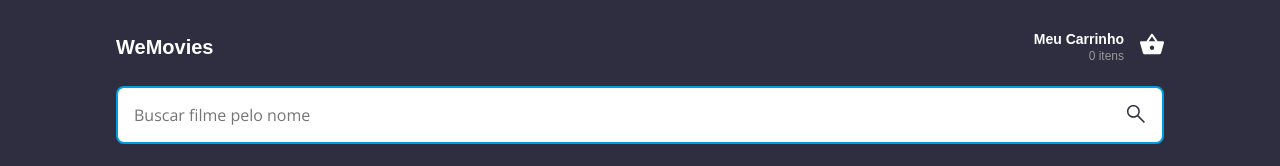
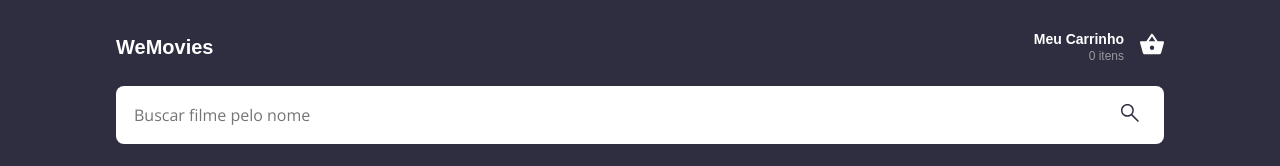
Before and after one commit to lucasfontinele/wefit-reactjs-challenge, a React (Vite) app: page / in a window 1280 px wide. Shown: the top 166 px of the page. Built offline with nearby package versions, Linux system fonts and the light colour scheme; data requests are answered from the project's data file.

Commit message:
chore: some changes

```diff
--- a/src/features/home/components/Search/index.tsx
+++ b/src/features/home/components/Search/index.tsx
@@ -1,14 +1,19 @@
-import { InputHTMLAttributes } from "react"
+import { ComponentProps } from "react"
 import SearchIcon from "../../../../shared/assets/icons/Search"
 import styles from "./styles.module.scss"
 
-export function Search({ ...props }: InputHTMLAttributes<HTMLInputElement>) {
+interface SearchProps extends ComponentProps<'input'> {
+  onSubmit: () => void;
+}
+
+export function Search({ onSubmit, ...props }: SearchProps) {
   return (
     <div className={styles.containerWrapper}>
       <input {...props} placeholder="Buscar filme pelo nome" className={styles.container} type="search" />
-      <div className={styles.searchIcon}>
+
+      <button onClick={onSubmit} className={styles.searchIcon}>
         <SearchIcon />
-      </div>
+      </button>
     </div>
   )
 }
--- a/src/features/home/components/Search/styles.module.scss
+++ b/src/features/home/components/Search/styles.module.scss
@@ -9,15 +9,19 @@
 .searchIcon {
   position: absolute;
   right: 16px;
-  top: 16px;
+  outline: none;
+  cursor: pointer;
+  background: transparent;
+  border: none;
 }
 
 .container {
   border-radius: 8px;
-  border: 2px solid #009EDD;
+  border: 2px solid transparent;
   background: #FFF;
   padding: 16px;
   width: 100%;
+  outline: none;
 
   font-family: "Open Sans";
   font-size: 16px;
@@ -33,4 +37,8 @@
     font-weight: 400;
     line-height: normal;
   }
+
+  &:focus {
+    border-color:#009EDD;
+  }
 }
```
